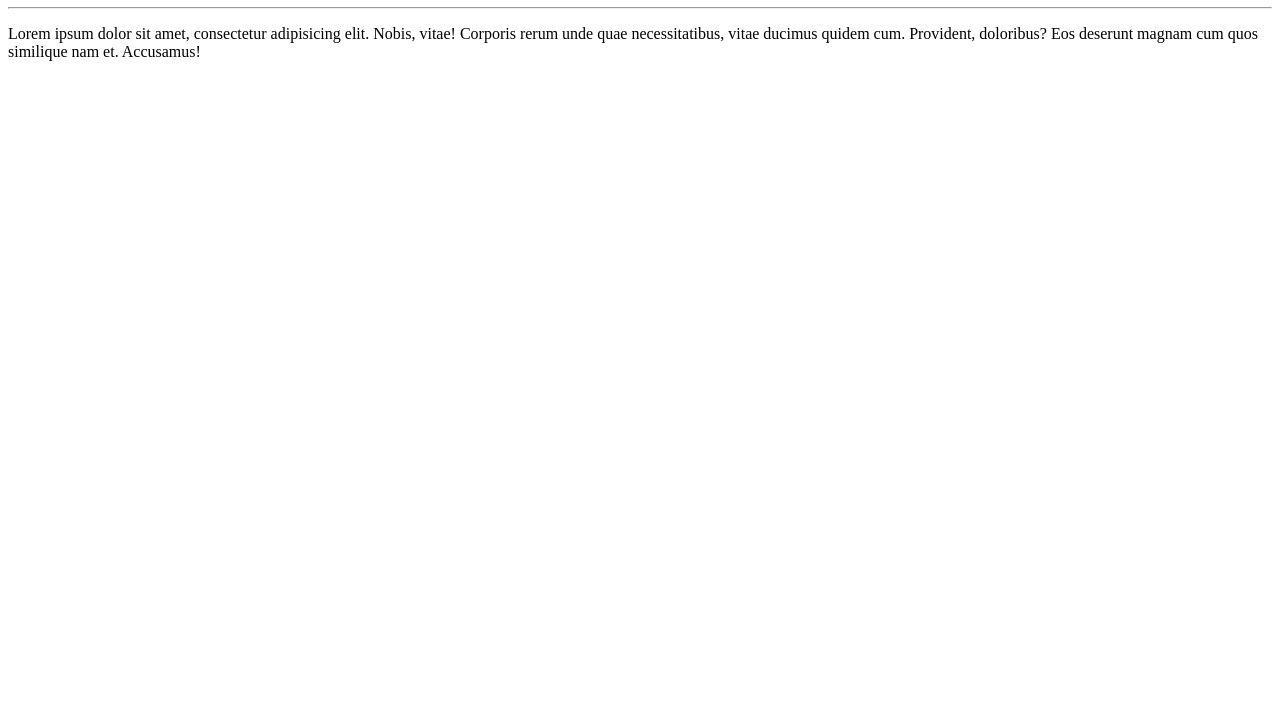
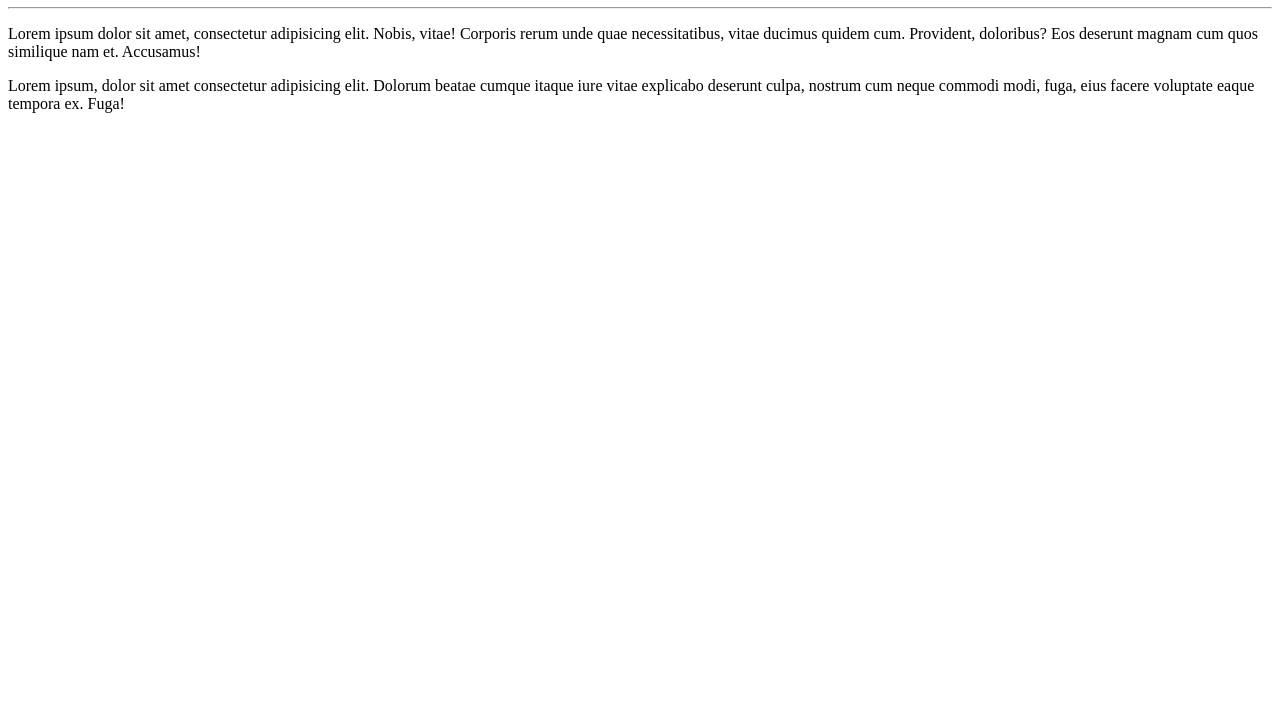
Before and after one commit to josevieira70/Curso_git-gihub_curso_em_video, a plain HTML site: page Site-Exemplo/Index.html in a window 1280 px wide. Shown: the part 73-800 px from the top of the page. Drawn offline with Linux system fonts and the light colour scheme.

Commit message:
Adicionado outro paragrafo

```diff
--- a/Site-Exemplo/Index.html
+++ b/Site-Exemplo/Index.html
@@ -10,5 +10,6 @@
     <h1>Olá, Mundo!</h1>
     <hr>
     <p>Lorem ipsum dolor sit amet, consectetur adipisicing elit. Nobis, vitae! Corporis rerum unde quae necessitatibus, vitae ducimus quidem cum. Provident, doloribus? Eos deserunt magnam cum quos similique nam et. Accusamus!</p>
+    <p>Lorem ipsum, dolor sit amet consectetur adipisicing elit. Dolorum beatae cumque itaque iure vitae explicabo deserunt culpa, nostrum cum neque commodi modi, fuga, eius facere voluptate eaque tempora ex. Fuga!</p>
 </body>
 </html>
```
